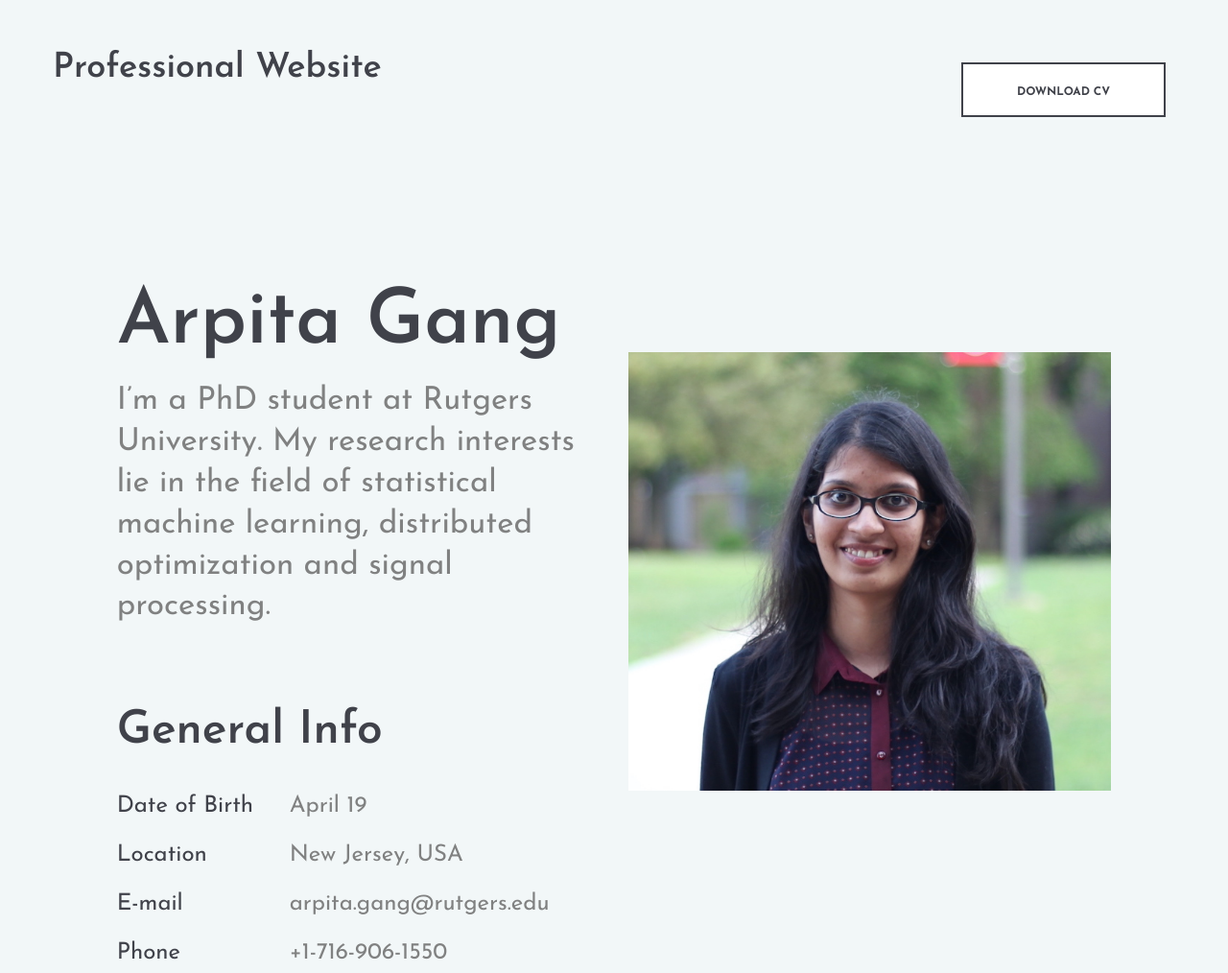
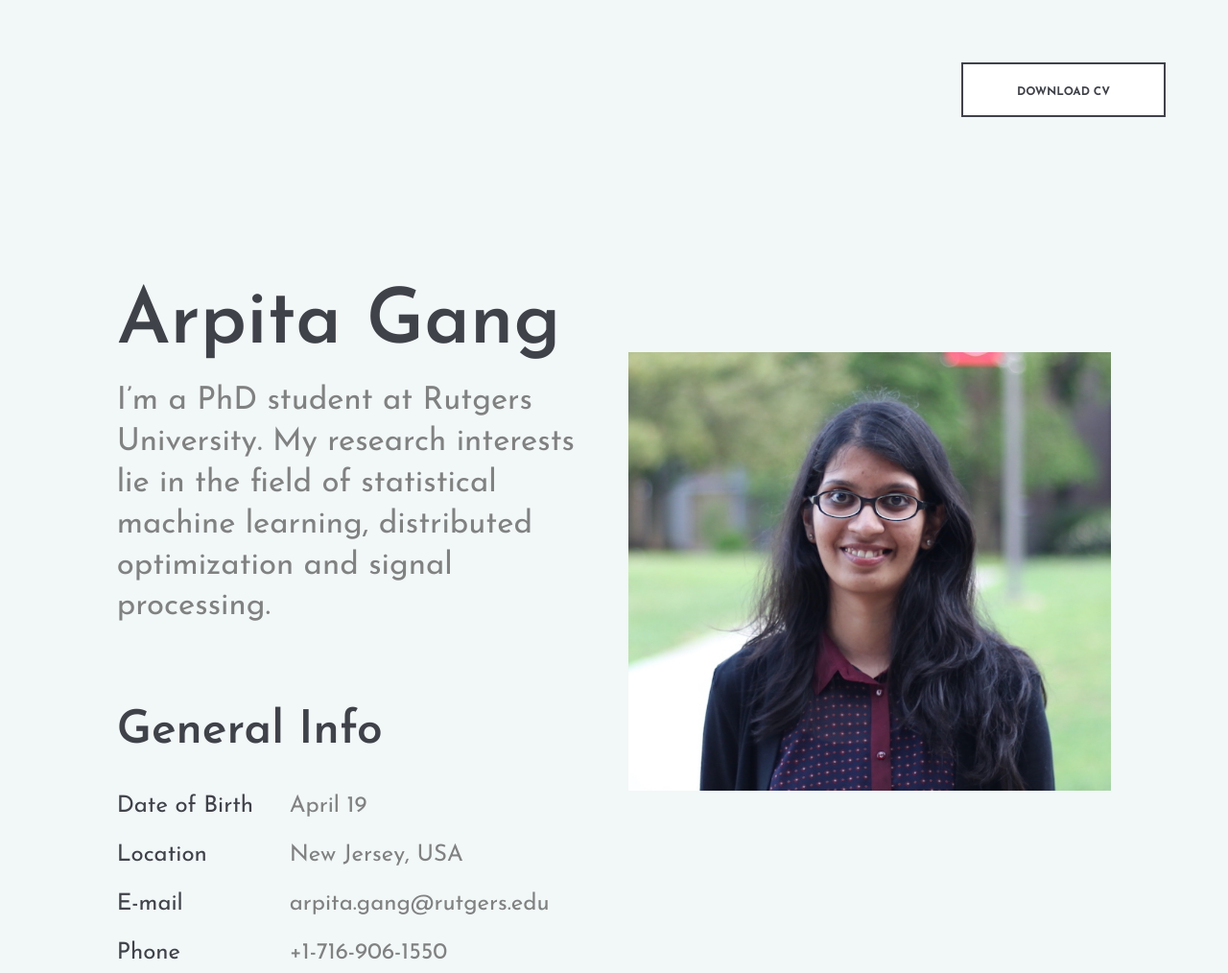
Before and after one commit to arpitagang/arpitagang.github.io, a plain HTML site: page index.html in a window 1280 px wide. Shown: the top 1014 px of the page at 96% size. Drawn offline with Linux system fonts and the light colour scheme.

Commit message:
Update index.html

```diff
--- a/index.html
+++ b/index.html
@@ -39,7 +39,7 @@
 			<div class="row">
 				<div class="col-md-4">
 					<div class="site-logo">
-						<h2><a href="#">Professional Website</a></h2>
+						<h2><a href="#"></a></h2>
 						<!-- <p>Enhance your online presence</p> -->
 					</div>
 				</div>
```
